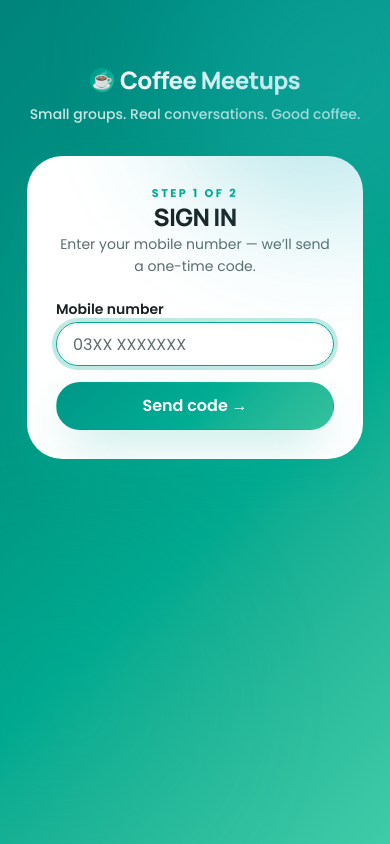
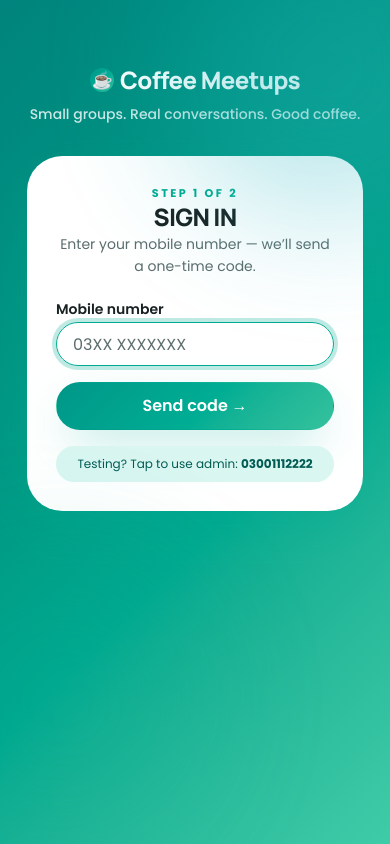
Before and after one commit to jasim-n/coofeemettup, a Next.js app in the folder apps/web/: page /login in a window 390 px wide. Built offline with nearby package versions, Linux system fonts and the light colour scheme; no server answers.

Commit message:
login: show tappable admin test number (03001112222) on phone step

```diff
--- a/apps/web/src/app/login/page.tsx
+++ b/apps/web/src/app/login/page.tsx
@@ -119,6 +119,14 @@ export default function LoginPage() {
               <Button type="submit" variant="hero" size="lg" className="w-full" disabled={busy}>
                 {busy ? 'Sending…' : 'Send code →'}
               </Button>
+              <button
+                type="button"
+                onClick={() => setPhone('03001112222')}
+                className="bg-secondary text-secondary-foreground w-full rounded-2xl px-4 py-2.5 text-center text-xs transition-[filter] hover:brightness-95"
+              >
+                Testing? Tap to use admin:{' '}
+                <span className="font-mono font-bold">03001112222</span>
+              </button>
             </form>
           ) : (
             <form onSubmit={handleVerify} className="space-y-4">
```
